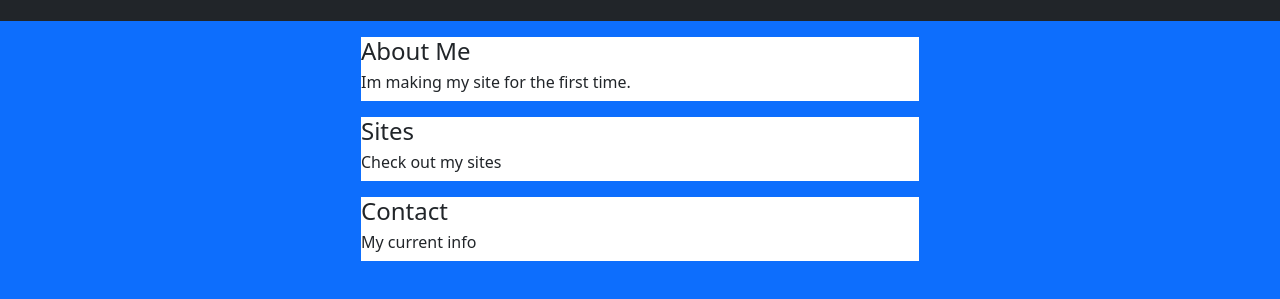
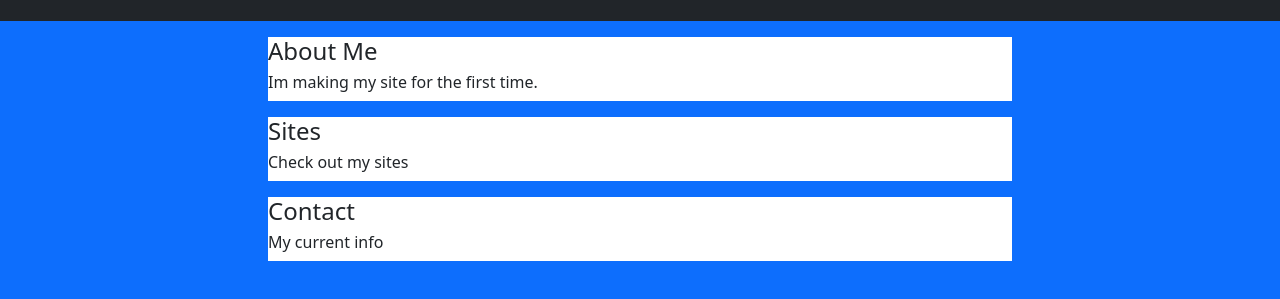
Before and after one commit to garciaesteban/garciaesteban.github.io, a plain HTML site: page index.html in a window 1280 px wide. Shown: the part 109-408 px from the top of the page. Drawn offline with nearby package versions, Linux system fonts and the light colour scheme.

Commit message:
Changed row width

```diff
--- a/index.html
+++ b/index.html
@@ -21,7 +21,7 @@
     </div>
     <div class="container-md">
       <div class="d-flex justify-content-center mt-3">
-        <div class="col-6 bg-white about">
+        <div class="col-8 bg-white about">
           <div class="row">
             <h4>About Me</h4>
           </div>
@@ -33,7 +33,7 @@
     </div>
     <div class="container-md">
       <div class="d-flex justify-content-center mt-3">
-        <div class="col-6 bg-white sites">
+        <div class="col-8 bg-white sites">
           <div class="row">
             <h4>Sites</h4>
           </div>
@@ -45,7 +45,7 @@
     </div>
     <div class="container-md">
       <div class="d-flex justify-content-center mt-3">
-        <div class="col-6 bg-white contact">
+        <div class="col-8 bg-white contact">
           <div class="row">
             <h4>Contact</h4>
           </div>
```
